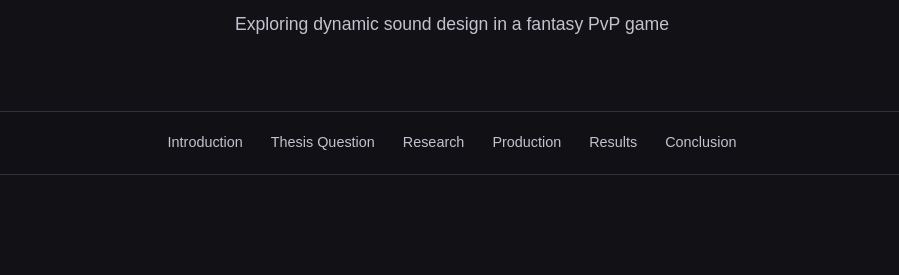
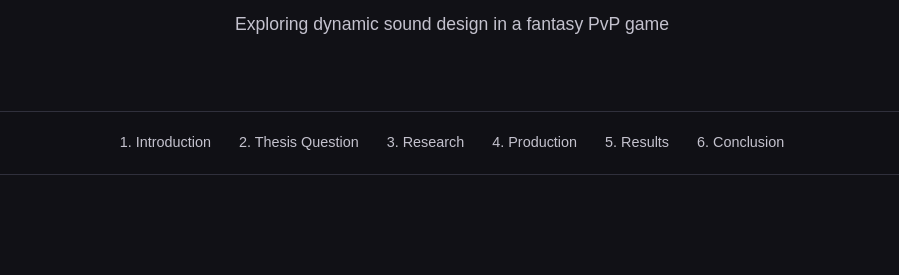
Before and after one commit to Logos523/thesis, a plain HTML site: page index.html in a window 1280 px wide. Shown: the part 260-535 px from the top of the page, without its empty margins (188-1087 px from the left). Drawn offline with Linux system fonts and the light colour scheme.

Commit message:
Update index.html

```diff
--- a/index.html
+++ b/index.html
@@ -21,12 +21,12 @@
     </header>
 
     <nav>
-        <a href="#introduction">Introduction</a>
-        <a href="#thesis-question">Thesis Question</a>
-        <a href="#research">Research</a>
-        <a href="#process">Production</a>
-        <a href="#results">Results</a>
-        <a href="#conclusion">Conclusion</a>
+        <a href="#introduction">1. Introduction</a>
+        <a href="#thesis-question">2. Thesis Question</a>
+        <a href="#research">3. Research</a>
+        <a href="#process">4. Production</a>
+        <a href="#results">5. Results</a>
+        <a href="#conclusion">6. Conclusion</a>
     </nav>
 
     <main>
```
